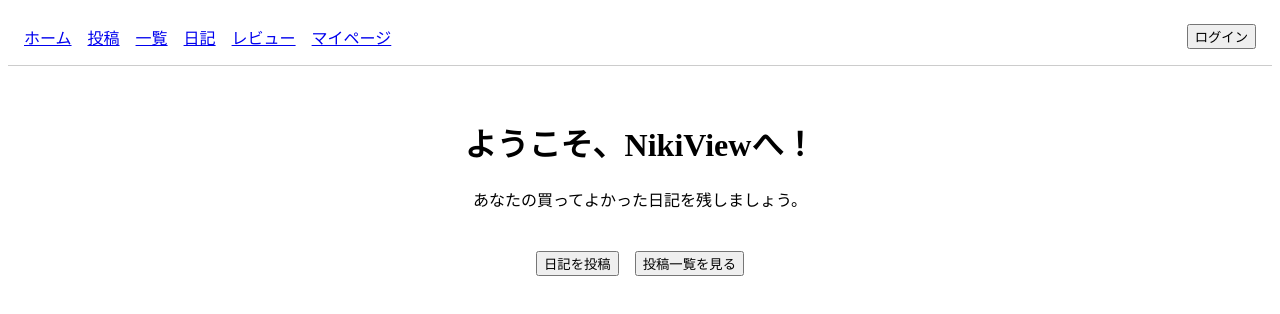
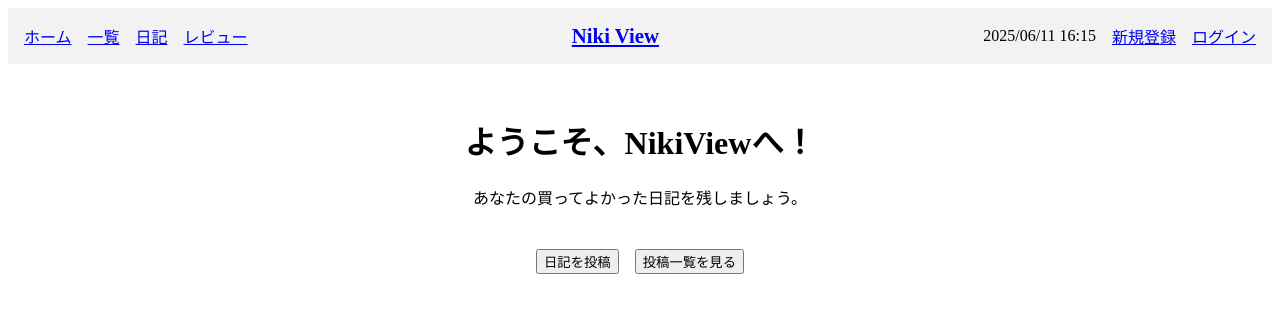
Before and after one commit to nikiview-takaaki/nikiview, a Next.js app: page / in a window 1280 px wide. Shown: the top 314 px of the page. Built offline with nearby package versions, Linux system fonts and the light colour scheme; no server answers.

Commit message:
新ヘッダー実装（ログイン状態別メニュー、時刻、ロゴ配置）

```diff
--- a/components/Layout.tsx
+++ b/components/Layout.tsx
@@ -1,58 +1,110 @@
+import { ReactNode, useEffect, useState } from "react";
 import Link from "next/link";
-import { useEffect, useState } from "react";
-import { getAuth, signInAnonymously, signOut } from "firebase/auth";
-import { auth } from "../lib/firebase";
+import { getAuth, onAuthStateChanged, signOut } from "firebase/auth";
+import { db } from "../lib/firebase";
+import { doc, getDoc } from "firebase/firestore";
 
-export default function Layout({ children }: { children: React.ReactNode }) {
+type Props = {
+  children: ReactNode;
+};
+
+export default function Layout({ children }: Props) {
   const [user, setUser] = useState<any>(null);
+  const [nickname, setNickname] = useState<string | null>(null);
+  const [currentTime, setCurrentTime] = useState<string>("");
 
   useEffect(() => {
-    const unsubscribe = auth.onAuthStateChanged((firebaseUser) => {
-      setUser(firebaseUser);
+    const auth = getAuth();
+    const unsubscribe = onAuthStateChanged(auth, async (user) => {
+      setUser(user);
+
+      if (user) {
+        // ニックネーム確認
+        const userRef = doc(db, "users", user.uid);
+        const docSnap = await getDoc(userRef);
+        if (docSnap.exists()) {
+          setNickname(docSnap.data().nickname);
+        } else {
+          setNickname(null);
+        }
+      }
     });
 
     return () => unsubscribe();
   }, []);
 
-  const handleLogin = async () => {
-    try {
-      await signInAnonymously(auth);
-    } catch (err) {
-      console.error("匿名ログイン失敗", err);
-    }
+  useEffect(() => {
+    const updateClock = () => {
+      const now = new Date();
+      setCurrentTime(
+        `${now.getFullYear()}/${(now.getMonth() + 1)
+          .toString()
+          .padStart(2, "0")}/${now.getDate().toString().padStart(2, "0")} ${now
+          .getHours()
+          .toString()
+          .padStart(2, "0")}:${now.getMinutes().toString().padStart(2, "0")}`
+      );
     };
+    updateClock();
+    const timer = setInterval(updateClock, 1000);
+    return () => clearInterval(timer);
+  }, []);
 
-  const handleLogout = async () => {
-    try {
-      await signOut(auth);
-      localStorage.removeItem("uid");
-      setUser(null);
-    } catch (err) {
-      console.error("ログアウト失敗", err);
-    }
+  const handleLogout = () => {
+    const auth = getAuth();
+    signOut(auth);
+    setNickname(null);
   };
 
   return (
     <div>
-      <header style={{ padding: "1rem", borderBottom: "1px solid #ccc" }}>
-        <nav style={{ display: "flex", justifyContent: "space-between", alignItems: "center" }}>
+      <header
+        style={{
+          background: "#f2f2f2",
+          padding: "1rem",
+          display: "flex",
+          justifyContent: "space-between",
+          alignItems: "center",
+        }}
+      >
+        {/* 左側メニュー */}
         <div style={{ display: "flex", gap: "1rem" }}>
           <Link href="/">ホーム</Link>
+          {user && (
+            <>
               <Link href="/post">投稿</Link>
               <Link href="/posts">一覧</Link>
               <Link href="/diary">日記</Link>
               <Link href="/reviews">レビュー</Link>
               <Link href="/mypage">マイページ</Link>
+            </>
+          )}
+          {!user && (
+            <>
+              <Link href="/posts">一覧</Link>
+              <Link href="/diary">日記</Link>
+              <Link href="/reviews">レビュー</Link>
+            </>
+          )}
         </div>
 
-          <div>
+        {/* 中央ロゴ */}
+        <div style={{ fontWeight: "bold", fontSize: "1.3rem" }}>
+          <Link href="/">Niki View</Link>
+        </div>
+
+        {/* 右側 */}
+        <div style={{ display: "flex", gap: "1rem", alignItems: "center" }}>
+          <span>{currentTime}</span>
           {user ? (
             <button onClick={handleLogout}>ログアウト</button>
           ) : (
-              <button onClick={handleLogin}>ログイン</button>
+            <>
+              <Link href="/register">新規登録</Link>
+              <Link href="/mypage">ログイン</Link>
+            </>
           )}
         </div>
-        </nav>
       </header>
 
       <main>{children}</main>
```
Lines whose indentation alone changed are shown as unchanged.
